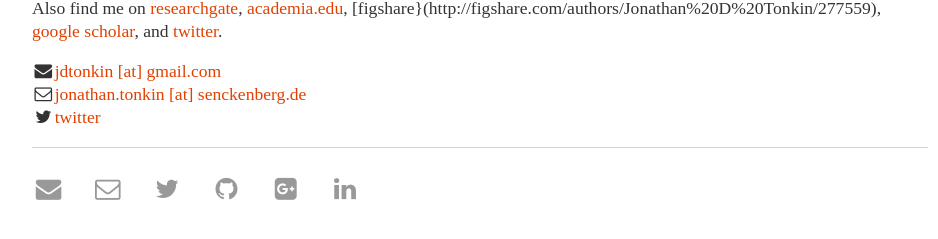
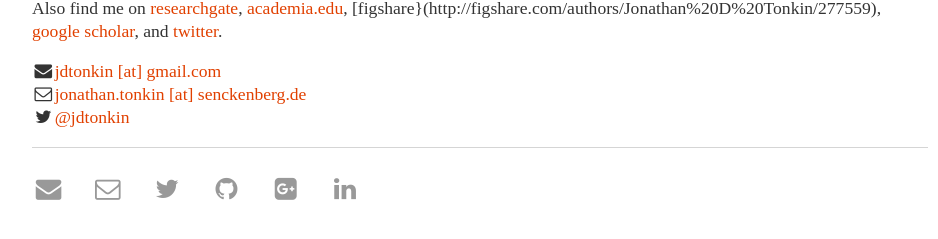
Before and after one commit to jdtonkin/jdtonkin.github.io, a Jekyll site: the page built from index.md, in a window 1280 px wide. Shown: the part 353-592 px from the top of the page, without its empty margins (160-1098 px from the left). Built offline with Jekyll 4.4.1, drawn with Linux system fonts in a browser that asks for light colours; nearby versions of some CDN libraries; some web fonts are replaced.

Commit message:
Update index.md

```diff
--- a/index.md
+++ b/index.md
@@ -13,4 +13,4 @@ Also find me on [researchgate](https://www.researchgate.net/profile/Jonathan_Ton
 
 <i class="fa fa-fw fa-envelope"></i><a href="mailto:jdtonkin@gmail.com">jdtonkin [at] gmail.com</a>
 <i class="fa fa-fw fa-envelope-o"></i><a href="mailto:jonathan.tonkin@senckenberg.de">jonathan.tonkin [at] senckenberg.de</a>
-<i class="fa fa-fw fa-twitter"></i><a href="http://twitter.com/jdtonkin">twitter</a>
+<i class="fa fa-fw fa-twitter"></i><a href="http://twitter.com/jdtonkin">@jdtonkin</a>
```
